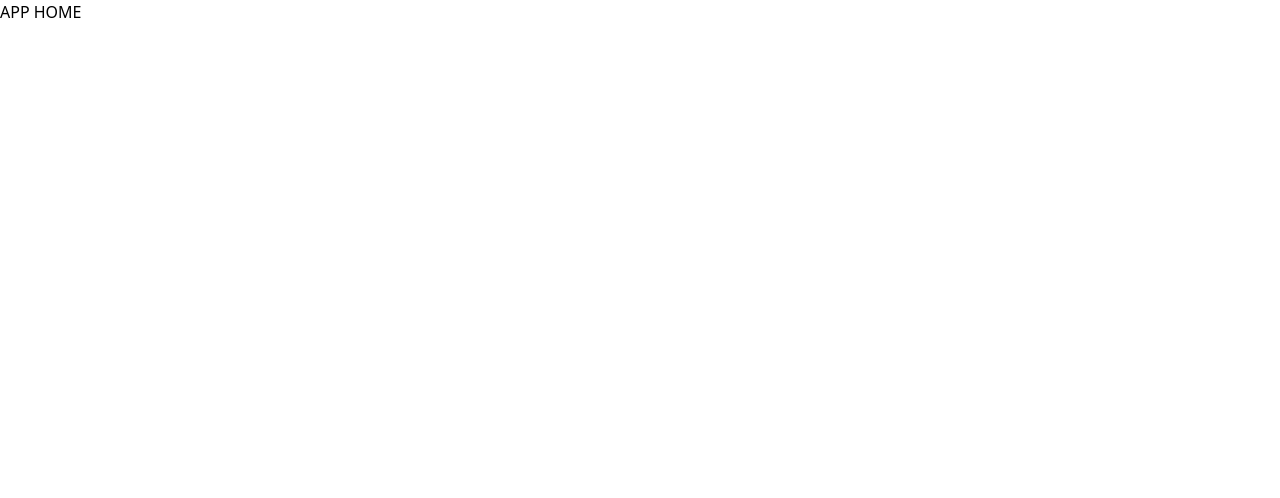
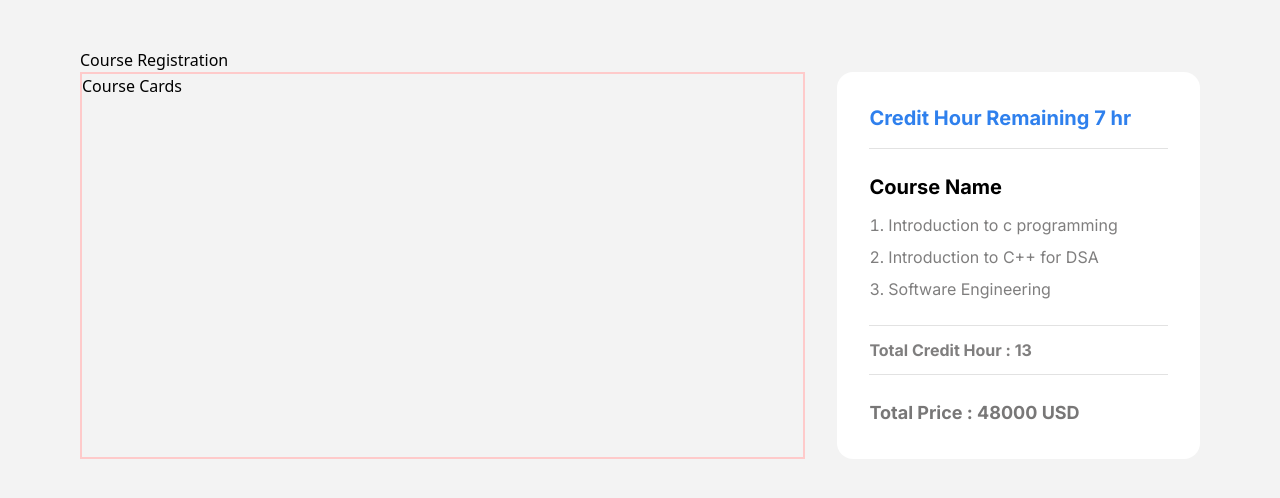
Before and after one commit to CodeWithRashed/course-hub-public, a React (Vite) app: page / in a window 1280 px wide. Shown: the top 498 px of the page. Built offline with nearby package versions, Linux system fonts and the light colour scheme.

Commit message:
font added, sidebar card design complete

```diff
--- a/index.html
+++ b/index.html
@@ -3,6 +3,10 @@
   <head>
     <meta charset="UTF-8" />
     <link rel="icon" type="image/svg+xml" href="/favicon.ico" />
+    <link
+      href="https://fonts.googleapis.com/css2?family=Inter:wght@300;400;500;600;700;800&display=swap"
+      rel="stylesheet"
+    />
     <meta name="viewport" content="width=device-width, initial-scale=1.0" />
     <title>Course Hub</title>
   </head>
--- a/src/App.jsx
+++ b/src/App.jsx
@@ -1,7 +1,12 @@
+import Homepage from "./components/Homepage";
+
 function App() {
   return (
     <>
-      <div>APP HOME</div>
+      <div className="app-container px-20 h-screen py-12 bg-[#F3F3F3]">
+        <div className="title">Course Registration</div>
+        <Homepage></Homepage>
+      </div>
     </>
   );
 }
--- a/src/components/Homepage.jsx
+++ b/src/components/Homepage.jsx
@@ -1,5 +1,16 @@
+import SidebarCard from "./SidebarCard";
+
 const Homepage = () => {
-  return <div>HOMEPAGE</div>;
+  return (
+    <div className="container flex flex-col lg:flex-row gap-8">
+      <div className="card-container  border-2 border-red-200 w-8/12 ">
+        Course Cards
+      </div>
+      <div className="sidebar w-1/3">
+        <SidebarCard></SidebarCard>
+      </div>
+    </div>
+  );
 };
 
 export default Homepage;
--- a/src/components/SidebarCard.jsx
+++ b/src/components/SidebarCard.jsx
@@ -1,5 +1,29 @@
 const SidebarCard = () => {
-  return <div>SideBar Card</div>;
+  return (
+    <div className="container bg-white p-8 rounded-2xl space-y-2 font-Inter">
+      <h2 className="text-[#2F80ED] text-xl font-bold pb-2">
+        Credit Hour Remaining 7 hr
+      </h2>
+      <hr className="h-[1px] bg-[#1C1B1B20] border-0" />
+      <div className="course-list space-y-3 py-4">
+        <h1 className="text-xl font-bold">Course Name</h1>
+        <ul className="list-inside list-decimal text-[#1C1B1B90] space-y-2">
+          <li>Introduction to c programming</li>
+          <li>Introduction to C++ for DSA</li>
+          <li>Software Engineering</li>
+        </ul>
+      </div>
+
+      <hr className="h-[1px] bg-[#1C1B1B20] border-0" />
+      <h2 className="text-[#1C1B1B90] font-bold py-1">
+        Total Credit Hour : 13
+      </h2>
+      <hr className="h-[1px] bg-[#1C1B1B20] border-0" />
+      <h1 className="text-[#1C1B1B98] text-lg font-bold pt-4">
+        Total Price : 48000 USD
+      </h1>
+    </div>
+  );
 };
 
 export default SidebarCard;
--- a/tailwind.config.js
+++ b/tailwind.config.js
@@ -2,7 +2,11 @@
 export default {
   content: ["./index.html", "./src/**/*.{js,ts,jsx,tsx}"],
   theme: {
-    extend: {},
+    extend: {
+      fontFamily: {
+        Inter: ["Inter"],
+      },
+    },
   },
   plugins: [],
 };
```
